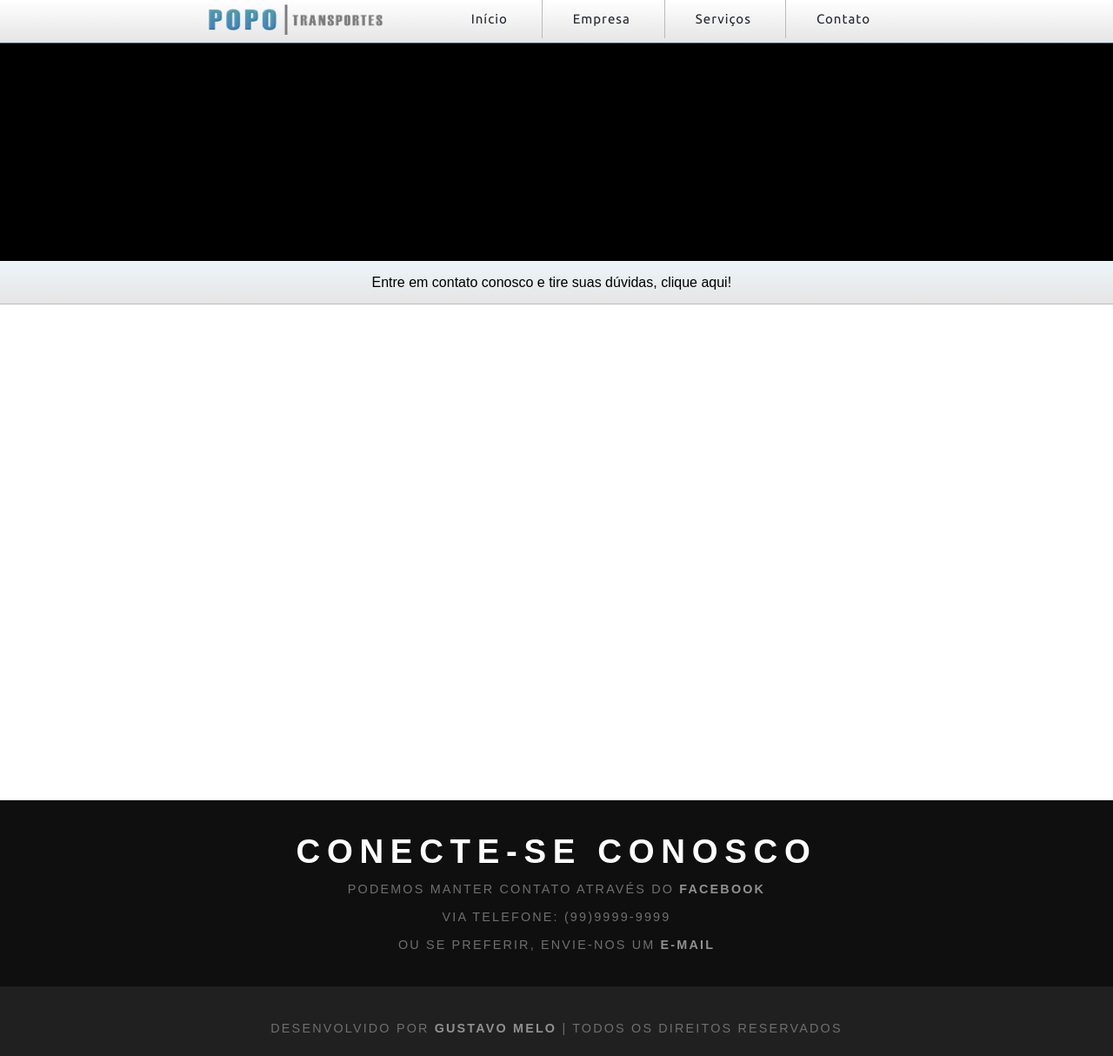
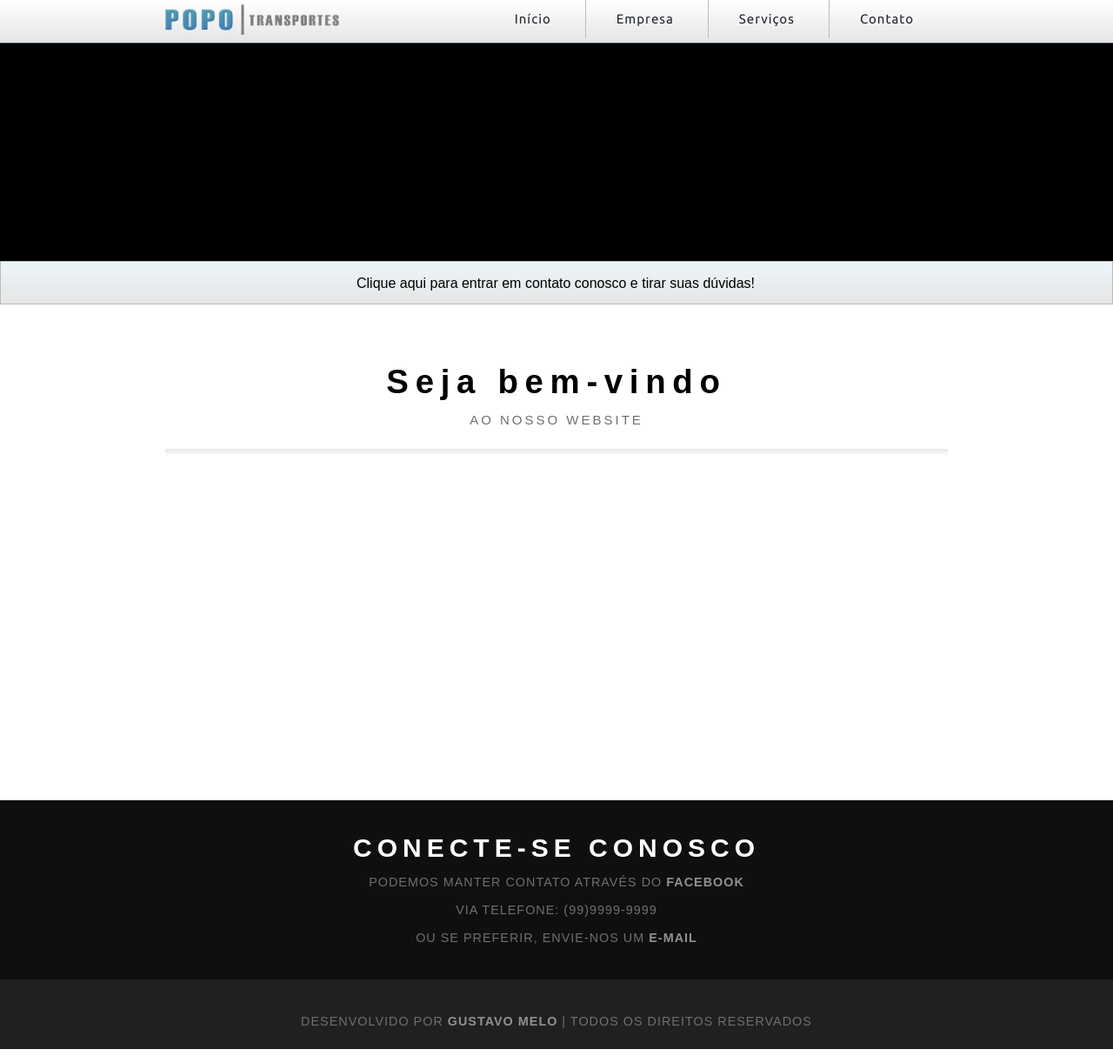
Before and after one commit to tusgavomelo/popo-transportes, a PHP site: page / in a window 1280 px wide. Shown: the whole page at 87% size. Run offline with PHP 8.4, Linux system fonts and the light colour scheme.

Commit message:
Titulo principal a upgrades no layout

```diff
--- a/css/main.css
+++ b/css/main.css
@@ -97,6 +97,9 @@
 .main-contact-bar-fullscreen{
 	width: 100%;
 	height: 50px;
+	transition: background 0.5s;
+	transition: gradient 0.5s;
+	transition: linear-gradient 0.5s;
 }
 
 .contact-bar{
@@ -108,14 +111,30 @@
 	background: -ms-linear-gradient(top,  rgba(237,245,249,1) 0%,rgba(229,229,229,1) 100%); /* IE10+ */
 	background: linear-gradient(to bottom,  rgba(237,245,249,1) 0%,rgba(229,229,229,1) 100%); /* W3C */
 	filter: progid:DXImageTransform.Microsoft.gradient( startColorstr='#edf5f9', endColorstr='#e5e5e5',GradientType=0 ); /* IE6-9 */
-	border-bottom: 1px solid #bbb;
+
+	border: 1px solid #bbb;
+	cursor: pointer;
+
+}
+
+.contact-bar:hover{
+	background: rgb(252,255,244); /* Old browsers */
+	background: -moz-linear-gradient(top,  rgba(252,255,244,1) 0%, rgba(233,233,206,1) 100%); /* FF3.6+ */
+	background: -webkit-gradient(linear, left top, left bottom, color-stop(0%,rgba(252,255,244,1)), color-stop(100%,rgba(233,233,206,1))); /* Chrome,Safari4+ */
+	background: -webkit-linear-gradient(top,  rgba(252,255,244,1) 0%,rgba(233,233,206,1) 100%); /* Chrome10+,Safari5.1+ */
+	background: -o-linear-gradient(top,  rgba(252,255,244,1) 0%,rgba(233,233,206,1) 100%); /* Opera 11.10+ */
+	background: -ms-linear-gradient(top,  rgba(252,255,244,1) 0%,rgba(233,233,206,1) 100%); /* IE10+ */
+	background: linear-gradient(to bottom,  rgba(252,255,244,1) 0%,rgba(233,233,206,1) 100%); /* W3C */
+	filter: progid:DXImageTransform.Microsoft.gradient( startColorstr='#fcfff4', endColorstr='#e9e9ce',GradientType=0 ); /* IE6-9 */
+	border: 1px solid #bbb;
+	cursor: pointer;
 }
 
 .main-contact-msg{
 	margin: 0 auto;
 	line-height: 50px;
 	display: block;
-	width: 425px;
+	width: 460px;
 
 }
 
@@ -123,6 +142,31 @@
 	min-height: 500px;
 	margin-top: 70px;
 }
+
+.main-content-title{
+	letter-spacing: 0.20em;
+	font-weight: 700;
+	font-size: 2.4em;
+	text-align: center;
+}
+
+.main-content-byline{
+	letter-spacing: 3px;
+	text-transform: uppercase;
+	font-size: 15px;
+	color: #6F6F6F;
+	text-align: center;
+	line-height: 50px;
+}
+
+.separator{
+	height: 8px;
+	border: 0;
+	box-shadow: inset 0 12px 12px -12px #CCC;
+
+}
+
+
 
 .form-line{
 	clear:both;
@@ -170,14 +214,14 @@
 }
 
 .footer-title{
-	letter-spacing: 0.20em;
+	letter-spacing: 0.2em;
 	font-weight: 700;
-	font-size: 2.4em;
+	font-size: 30px;
 	color: #FFF;
 }
 
 .byline{
-	letter-spacing: 0.15em;
+	letter-spacing: 1px;
 	text-transform: uppercase;
 	font-size: 0.90em;
 	color: #6F6F6F;
--- a/css/structure.css
+++ b/css/structure.css
@@ -23,7 +23,7 @@
 }
 
 .min-resolution {
-	width: 800px;
+	width: 900px;
 }
 
 .menu {
--- a/index.php
+++ b/index.php
@@ -21,10 +21,13 @@
 			</section>
 			<section class="main-contact-bar-fullscreen contact-bar">
 				<div class="main-contact-msg">
-					<p>Entre em contato conosco e tire suas dúvidas, <b>clique aqui!</b></p>
+					<p>Clique aqui para entrar em contato conosco e tirar suas dúvidas!</p>
 				</div>
 			</section>
 			<section class="main-content auto-margin-container min-resolution">
+				<h2 class="main-content-title">Seja bem-vindo</h2>
+				<h1 class="main-content-byline">ao nosso website</h1>
+				<hr class="separator"/>
 			</section>
 			<footer class="main-footer">
 				<?php
```
